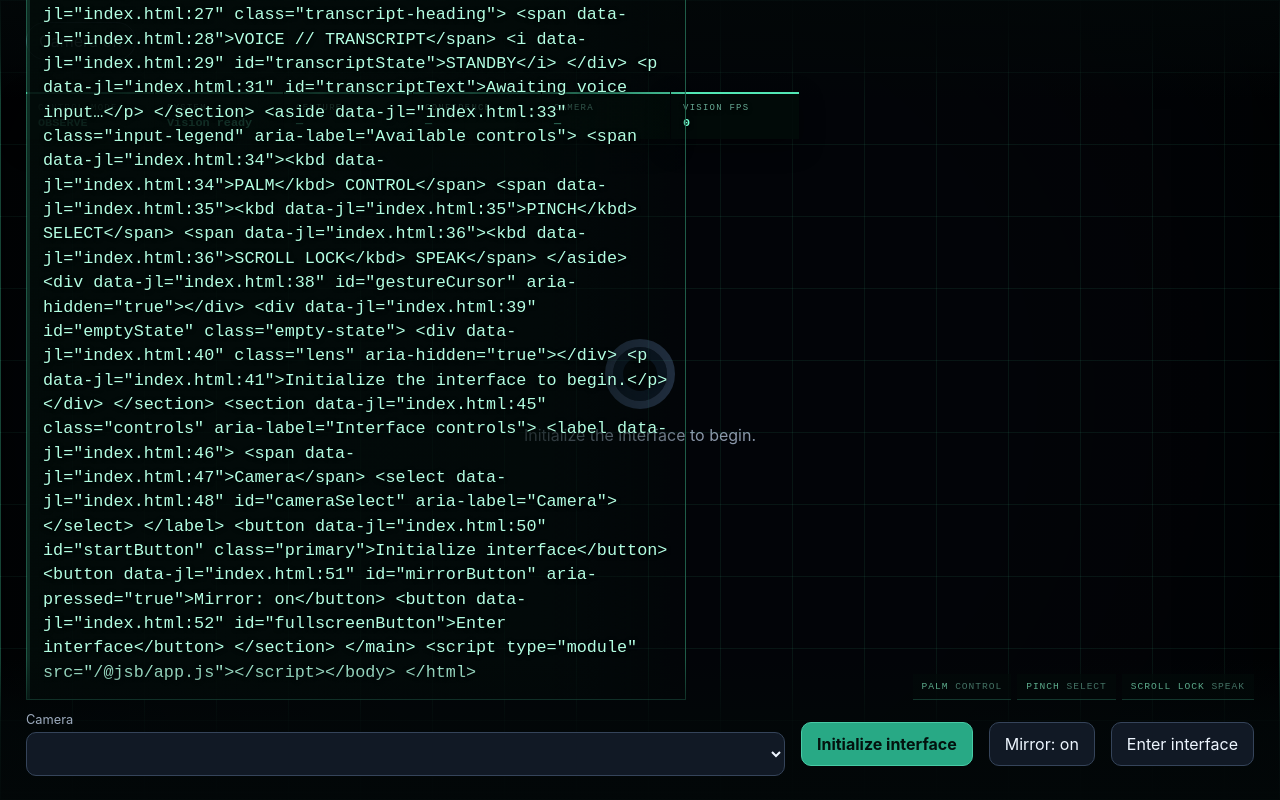
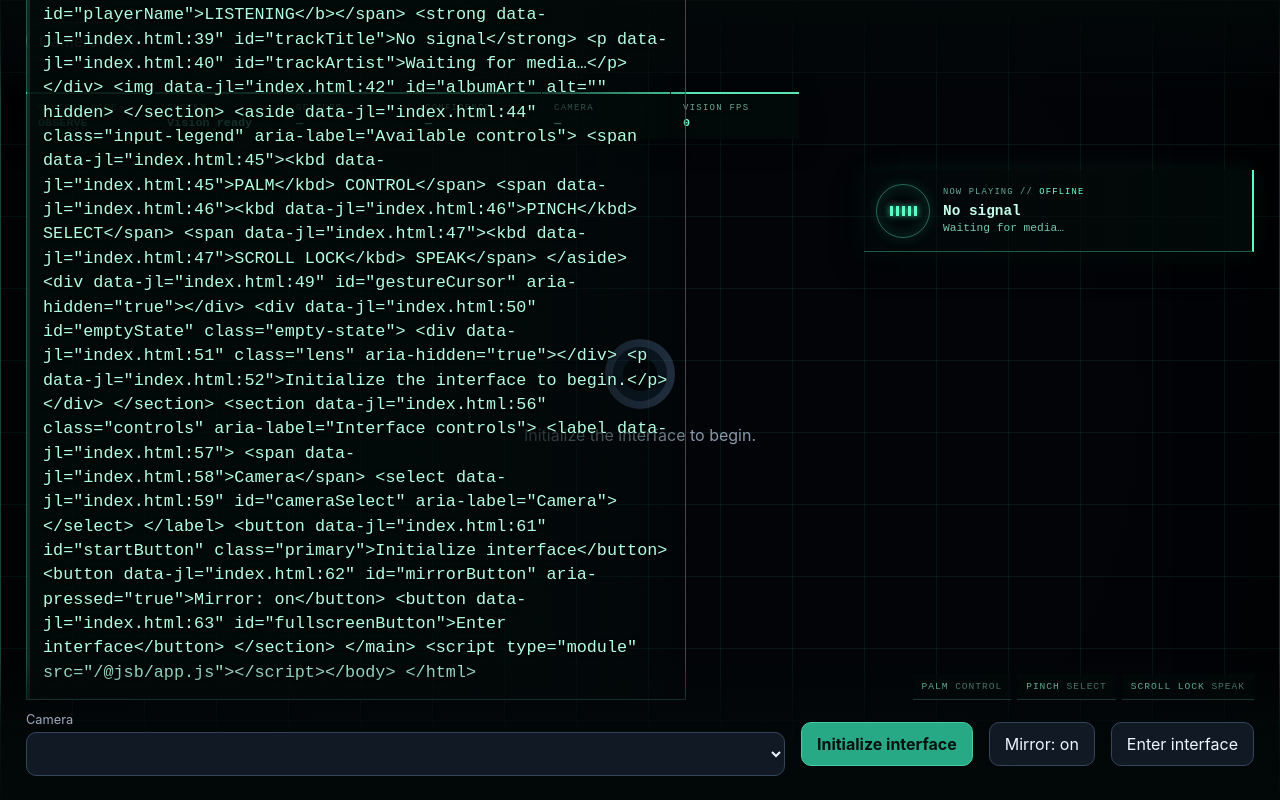
Before and after one commit to quartermeat/webcam_viewer, a website with bundled scripts: page index.html in a window 1280 px wide. Built offline with nearby package versions, Linux system fonts and the light colour scheme; files whose address does not match are found by name; what @mediapipe/tasks-vision would draw is missing.

Commit message:
Add always-on now playing HUD

```diff
--- a/app.js
+++ b/app.js
@@ -22,6 +22,11 @@ const gestureCursor = $('#gestureCursor');
 const transcriptPanel = $('.transcript-panel');
 const transcriptText = $('#transcriptText');
 const transcriptState = $('#transcriptState');
+const nowPlaying = $('.now-playing');
+const playerName = $('#playerName');
+const trackTitle = $('#trackTitle');
+const trackArtist = $('#trackArtist');
+const albumArt = $('#albumArt');
 
 const connections = [
   [0,1],[1,2],[2,3],[3,4], [0,5],[5,6],[6,7],[7,8],
@@ -63,6 +68,31 @@ async function updateTranscript() {
     }
   } catch {
     transcriptState.textContent = 'STANDBY';
+  }
+}
+
+async function updateNowPlaying() {
+  try {
+    const response = await fetch(`now-playing.json?t=${Date.now()}`, { cache: 'no-store' });
+    if (!response.ok) throw new Error('Now-playing bridge unavailable');
+    const track = await response.json();
+    const active = Boolean(track.active && track.title);
+    nowPlaying.classList.toggle('playing', active && track.status === 'Playing');
+    playerName.textContent = active ? (track.player || 'MEDIA').toUpperCase() : 'LISTENING';
+    trackTitle.textContent = active ? track.title : 'No signal';
+    trackArtist.textContent = active
+      ? [track.artist, track.album].filter(Boolean).join(' // ')
+      : 'Waiting for media…';
+    if (active && track.artUrl) {
+      albumArt.src = track.artUrl;
+      albumArt.hidden = false;
+    } else {
+      albumArt.removeAttribute('src');
+      albumArt.hidden = true;
+    }
+  } catch {
+    nowPlaying.classList.remove('playing');
+    playerName.textContent = 'OFFLINE';
   }
 }
 
@@ -332,3 +362,5 @@ listCameras().catch(() => {});
 loadRecognizer();
 updateTranscript();
 window.setInterval(updateTranscript, 350);
+updateNowPlaying();
+window.setInterval(updateNowPlaying, 1000);
--- a/index.html
+++ b/index.html
@@ -30,6 +30,17 @@
         </div>
         <p id="transcriptText">Awaiting voice input…</p>
       </section>
+      <section class="now-playing" aria-label="Now playing" aria-live="polite">
+        <div class="sound-mark" aria-hidden="true">
+          <i></i><i></i><i></i><i></i><i></i>
+        </div>
+        <div class="track-copy">
+          <span>NOW PLAYING // <b id="playerName">LISTENING</b></span>
+          <strong id="trackTitle">No signal</strong>
+          <p id="trackArtist">Waiting for media…</p>
+        </div>
+        <img id="albumArt" alt="" hidden>
+      </section>
       <aside class="input-legend" aria-label="Available controls">
         <span><kbd>PALM</kbd> CONTROL</span>
         <span><kbd>PINCH</kbd> SELECT</span>
--- a/styles.css
+++ b/styles.css
@@ -141,6 +141,50 @@ video.mirrored { transform: scaleX(-1); }
   font: inherit;
 }
 
+.now-playing {
+  position: absolute;
+  z-index: 4;
+  top: 170px;
+  right: 26px;
+  display: grid;
+  grid-template-columns: 54px minmax(170px, 1fr) 58px;
+  align-items: center;
+  gap: 13px;
+  width: min(390px, calc(100vw - 52px));
+  min-height: 82px;
+  padding: 11px 12px;
+  border-right: 2px solid #5affc7;
+  border-bottom: 1px solid #5affc755;
+  background: linear-gradient(90deg, #020b0966, #020b09e8);
+  box-shadow: 0 12px 32px #0007, 0 0 22px #2cff9b14;
+  font-family: ui-monospace, monospace;
+  pointer-events: none;
+}
+.sound-mark {
+  display: flex;
+  align-items: center;
+  justify-content: center;
+  gap: 3px;
+  width: 54px;
+  height: 54px;
+  border: 1px solid #5affc766;
+  border-radius: 50%;
+  box-shadow: inset 0 0 18px #36ffc322, 0 0 14px #36ffc322;
+}
+.sound-mark i { width: 3px; height: 10px; background: #5affc7; box-shadow: 0 0 6px #5affc7; }
+.now-playing.playing .sound-mark i { animation: sound-wave .8s ease-in-out infinite alternate; }
+.now-playing.playing .sound-mark i:nth-child(2),
+.now-playing.playing .sound-mark i:nth-child(4) { animation-delay: -.35s; }
+.now-playing.playing .sound-mark i:nth-child(3) { animation-delay: -.6s; }
+@keyframes sound-wave { to { height: 34px; } }
+.track-copy { min-width: 0; }
+.track-copy > span { display: block; color: #65a994; font-size: .55rem; letter-spacing: .13em; }
+.track-copy b { color: #70ffd0; font-weight: 500; }
+.track-copy strong, .track-copy p { display: block; overflow: hidden; text-overflow: ellipsis; white-space: nowrap; }
+.track-copy strong { margin-top: 6px; color: #c7ffeb; font-size: .9rem; font-weight: 600; }
+.track-copy p { margin: 3px 0 0; color: #75c9ac; font-size: .7rem; }
+#albumArt { width: 58px; height: 58px; object-fit: cover; opacity: .8; border: 1px solid #5affc755; }
+
 #gestureCursor {
   position: absolute;
   z-index: 7;
@@ -227,4 +271,5 @@ button.primary { background: #28a985; border-color: #48cba6; color: #03120e; fon
   .hud > div { min-width: 100px; padding: 5px 7px; }
   .transcript-panel { left: 8px; bottom: 202px; width: calc(100vw - 16px); }
   .input-legend { right: 8px; bottom: 174px; flex-wrap: wrap; justify-content: flex-end; }
+  .now-playing { top: auto; right: 8px; bottom: 250px; width: calc(100vw - 16px); }
 }
```
Also changed, not shown: 1 other file.
